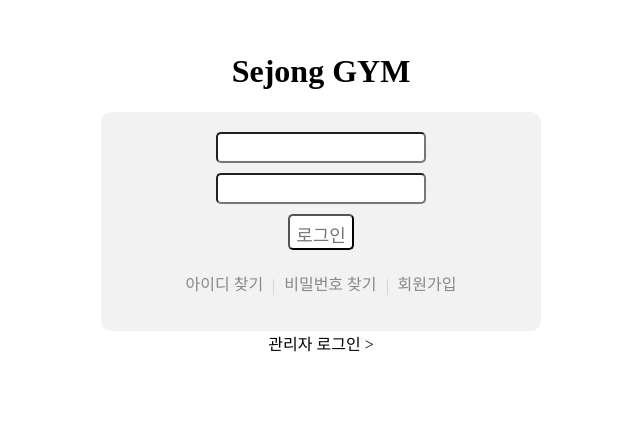
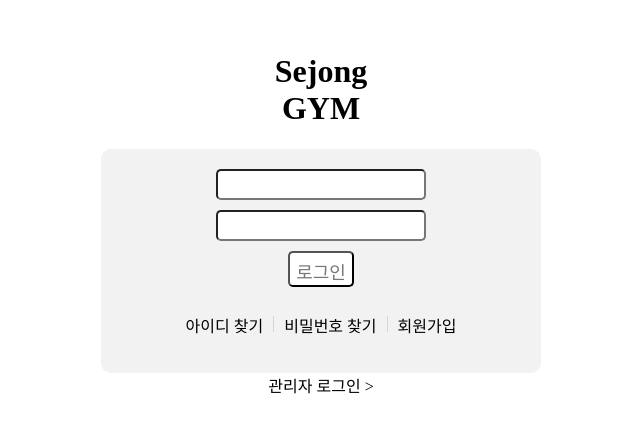
Before and after one commit to unannn/smart-gym, a React (Create React App) app: page /login in a window 1280 px wide. Shown: the part 102-534 px from the top of the page, without its empty margins (319-959 px from the left). Built offline with nearby package versions, Linux system fonts and the light colour scheme.

Commit message:
Feature modal prototype

```diff
--- a/package.json
+++ b/package.json
@@ -8,6 +8,7 @@
     "@testing-library/user-event": "^12.1.10",
     "react": "^17.0.2",
     "react-dom": "^17.0.2",
+    "react-modal": "^3.14.3",
     "react-router-dom": "^5.3.0",
     "react-scripts": "4.0.3",
     "styled-components": "^5.3.1",
--- a/public/index.html
+++ b/public/index.html
@@ -39,5 +39,6 @@
       To begin the development, run `npm start` or `yarn start`.
       To create a production bundle, use `npm run build` or `yarn build`.
     -->
+    <div id="modal"></div> <!-- 추가 -->
   </body>
 </html>
--- /dev/null
+++ b/src/components/Modal.js
@@ -0,0 +1,41 @@
+import React from 'react';
+import styled from 'styled-components';
+
+let ModalBackground = styled.div`
+    position: fixed;
+    width:100%;
+    height:100%;
+    background: #000000;
+    background : rgba(0, 0, 0, 0.6);
+    top:0%;
+    left:0%;
+`
+let StyledModal = styled.div`
+    width: 400px;
+    height: 100px;
+    margin: 0px auto;
+    background-color: #00AAA0;
+    position: fixed;
+    top: 50%;
+    left:50%;
+    bottom: 50%;
+    transform: translateX(-50%);
+`
+
+
+class FindAccontModal extends React.Component {
+    render() {
+        return (
+            <div>
+                <ModalBackground>
+
+                    <StyledModal>
+                        Hi
+                    </StyledModal>
+                </ModalBackground>
+            </div>
+        )
+    }
+
+}
+export default FindAccontModal;
--- a/src/pages/login/Login.js
+++ b/src/pages/login/Login.js
@@ -1,8 +1,89 @@
+/* eslint-disable no-duplicate-case */
 import React from 'react';
 import InputText from '../../components/InputText';
 import Box from '../../components/Box';
 import TextButton from '../../components/TextButton';
 import styled from "styled-components";
+import MyModal from '../../components/Modal';
+import FindAccontModal from '../../components/Modal';
+
+
+class Login extends React.Component {
+
+    state = {
+        findId: false,
+        findPwd: false,
+        signUp: false,
+        ManagerLogin: false
+    }
+
+    select = (request) => {
+        console.log(request)
+        switch (request) {
+            case "findId":
+                this.setState({ findId: !this.state[request] })
+                break;
+            case "findPwd":
+                this.setState({ findPwd: !this.state[request] })
+                break;
+            case "signUp":
+                this.setState({ signUp: !this.state[request] })
+                break;
+            case "managerLogin":
+                this.setState({ ManagerLogin: !this.state[request] })
+                break;
+            default:
+                break;
+        }
+    }
+
+
+    render() {
+        return (
+            <div>
+                <br />
+                <br />
+                <br />
+                <br />
+                <br />
+                <br />
+                <br />
+                <h1>Sejong <br />GYM</h1>
+                <div>
+                    <Box height="">
+                        <form action="submit">
+                            <InputText type='text'></InputText>
+                            <br />
+                            <InputText type='password'></InputText>
+                        </form>
+                        <InputText type="button" value="로그인" />
+                        <LoginMenu>
+                            <LoginMenuElement onClick={() => this.select("findId")}>
+                                아이디 찾기
+                            </LoginMenuElement>
+                            <StyledSpan>|</StyledSpan>
+                            <LoginMenuElement onClick={() => this.select("findPwd")}>
+                                비밀번호 찾기
+                            </LoginMenuElement>
+                            <StyledSpan>|</StyledSpan>
+                            <LoginMenuElement onClick={() => this.select("signUp")}>
+                                회원가입
+                            </LoginMenuElement>
+                        </LoginMenu>
+                    </Box>
+                </div>
+
+                <div onClick={() => this.select("managerLogin")}>
+                    관리자 로그인 {'>'}
+                </div>
+
+                {this.state.findId && <h1><FindAccontModal></FindAccontModal></h1>}
+
+            </div>
+        )
+    }
+}
+
 
 let LoginMenu = styled.ul`
     text-align:center;
@@ -11,14 +92,6 @@ let LoginMenu = styled.ul`
 let LoginMenuElement = styled.li`
     position: relative;
     display: inline-block;
-`
-
-let StyledA = styled.a`
-    display: inline-block;
-    font-size: 16px;
-    line-height: 18px;
-    text-decoration: none;
-    color: #888;
 `
 
 let StyledSpan = styled.span`
@@ -31,51 +104,4 @@ let StyledSpan = styled.span`
     vertical-align: top;
 `
 
-class Login extends React.Component {
-    render() {
-        return (
-            <div>
-                <br />
-                <br />
-                <br />
-                <br />
-                <br />
-                <br />
-                <br />
-                <h1>Sejong GYM</h1>
-                <div>
-                    <Box height="">
-                        <form action="submit">
-                            <InputText type='text'></InputText>
-                            <br />
-                            <InputText type='password'></InputText>
-                        </form>
-                        <InputText type="button" value="로그인" />
-                        <LoginMenu>
-                            <LoginMenuElement>
-                                <StyledA href="">아이디 찾기</StyledA>
-                            </LoginMenuElement>
-                            <StyledSpan>|</StyledSpan>
-                            <LoginMenuElement>
-                                <StyledA href="">비밀번호 찾기</StyledA>
-                            </LoginMenuElement>
-                            <StyledSpan>|</StyledSpan>
-                            <LoginMenuElement>
-                                <StyledA href="">회원가입</StyledA>
-                            </LoginMenuElement>
-                        </LoginMenu>
-                    </Box>
-                </div>
-
-                <div>
-                    관리자 로그인 {'>'}
-                </div>
-
-
-
-            </div>
-        )
-    }
-}
-
 export default Login;
```
Also changed, not shown: 2 other files (tests, documents, lock files or other folders).
